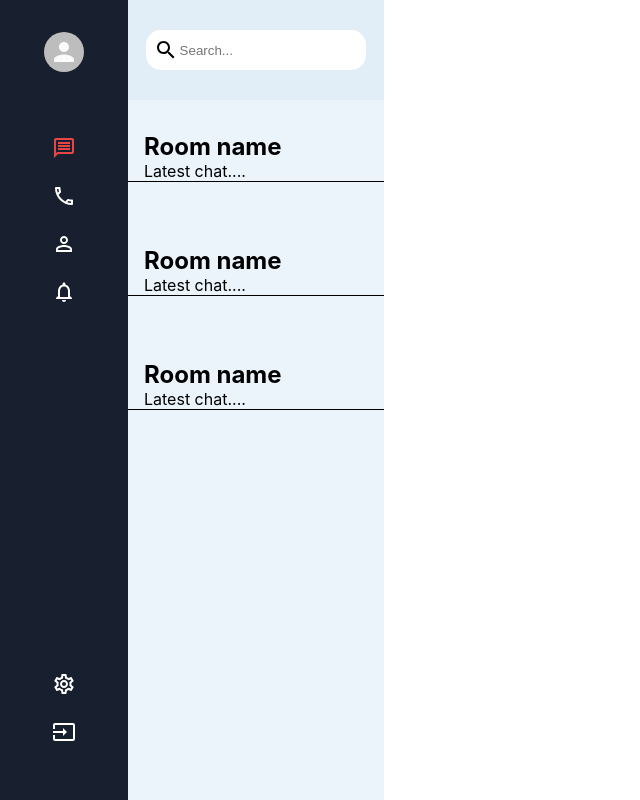
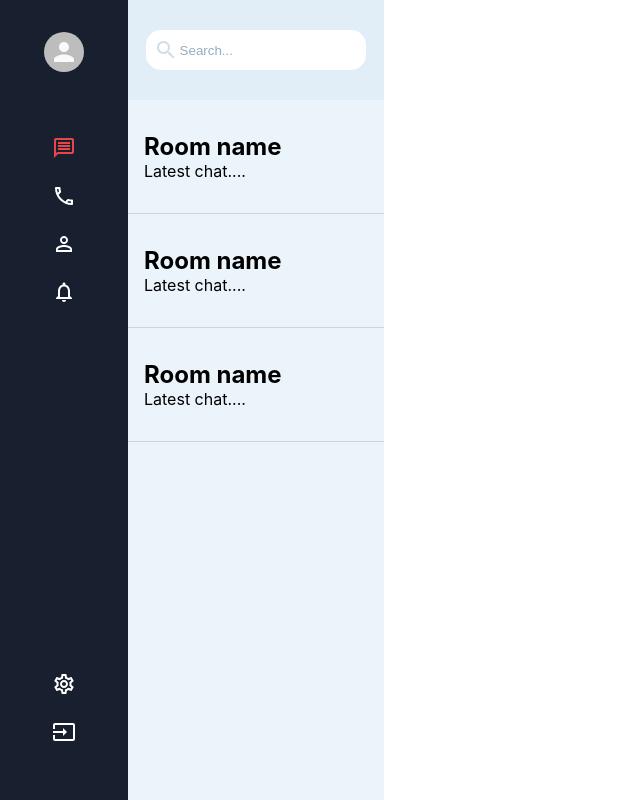
Before and after one commit to jremy813/chatme, a React (Create React App) app: page / in a window 1280 px wide. Shown: the whole page, without its empty margins (0-640 px from the left). Built offline with nearby package versions, Linux system fonts and the light colour scheme.

Commit message:
finished rooms component

```diff
--- a/src/Room.css
+++ b/src/Room.css
@@ -2,11 +2,15 @@
   width: 100%;
   text-align: left;
   margin-top: 2rem;
-  margin-bottom: 2rem;
-  border-bottom: 1px solid black;
+
+  border-bottom: 1px solid #d3d3d3;
 }
 
 .room > p,
 h2 {
   margin-left: 1rem;
 }
+
+.room > p {
+  margin-bottom: 2rem;
+}
--- a/src/Rooms.css
+++ b/src/Rooms.css
@@ -19,8 +19,18 @@
   padding: 0.5rem;
   width: 80%;
   border-radius: 15px;
+  align-items: center;
 }
 
 .rooms__input > input {
   border: none;
+  outline: none;
 }
+
+.rooms__input > .MuiSvgIcon-root {
+  color: #d2dde5;
+}
+
+.rooms__input > input::placeholder {
+  color: #97aec1;
+}
--- a/src/Sidebar.css
+++ b/src/Sidebar.css
@@ -29,9 +29,11 @@
 .sidebar__top > .MuiSvgIcon-root {
   color: white;
   margin-bottom: 1.5rem;
+  cursor: pointer;
 }
 
 .sidebar__bottom > .MuiSvgIcon-root {
   color: white;
   margin-bottom: 1.5rem;
+  cursor: pointer;
 }
```
